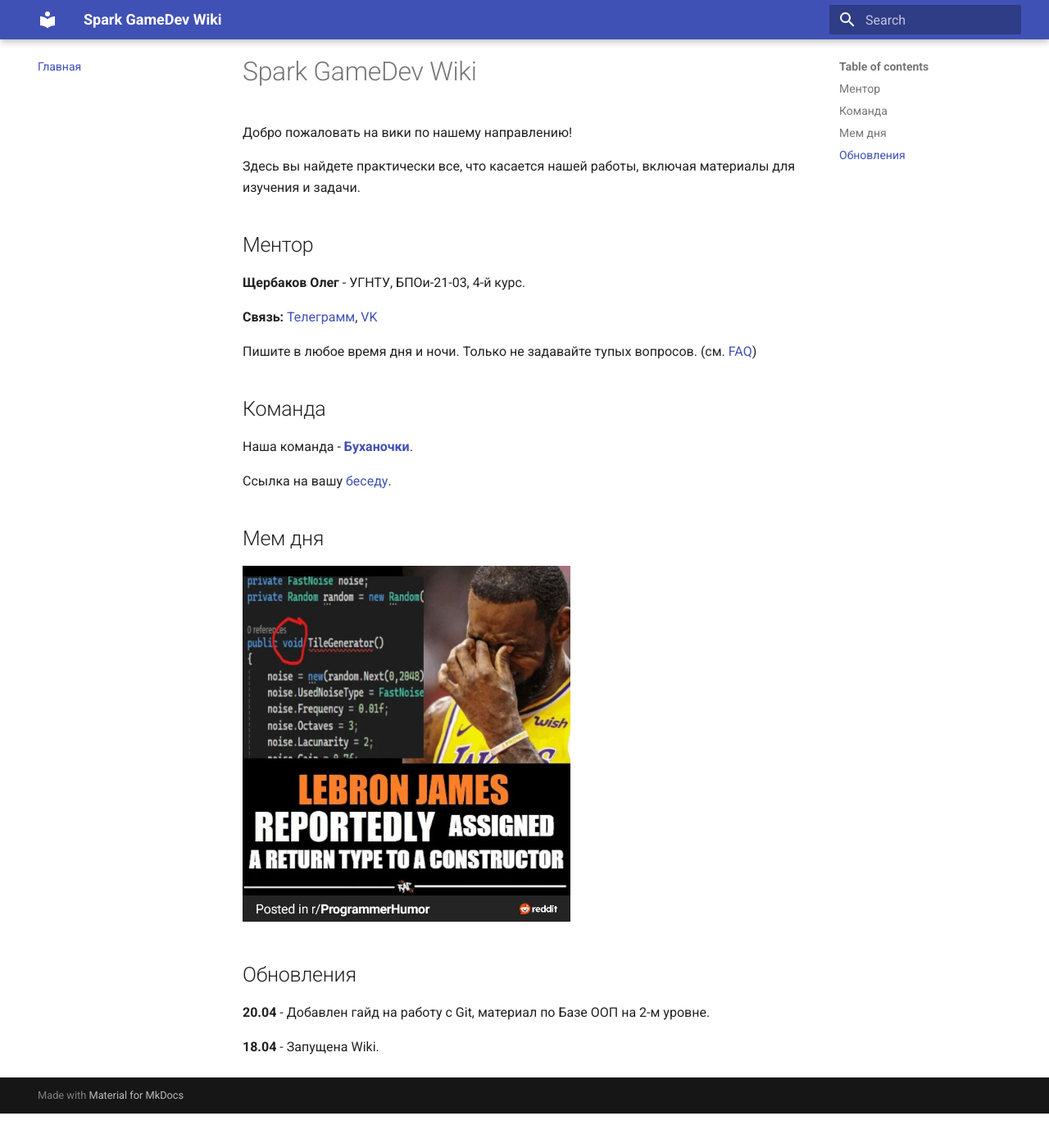
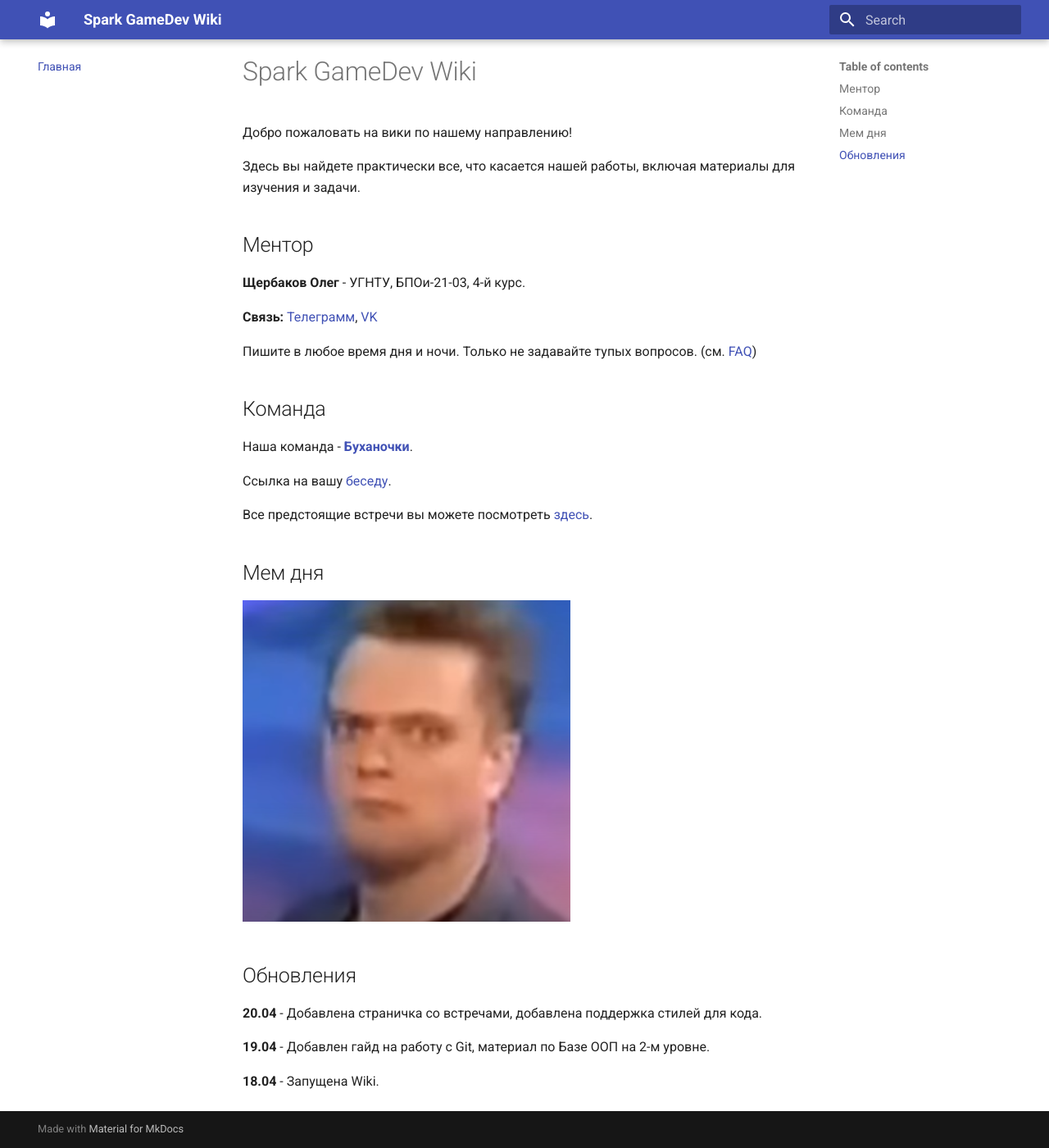
Before and after one commit to FrostHoll/spark-gamedev-wiki, an MkDocs documentation site: the page built from docs/index.md, in a window 1280 px wide and 1400 px high, scrolled down 79 px. Shown: the whole window at 82% size. Built offline with MkDocs 1.6.1 and Material for MkDocs 9.7.7, drawn with Linux system fonts in a browser that asks for light colours; before the commit the page ends 1437 px from its top, so only the background shows below that.

Commit message:
20.04 (for real)
-added meetings page
-added code highlighting
-changed OOP base page name

```diff
--- a/docs/index.md
+++ b/docs/index.md
@@ -18,12 +18,16 @@
 
 Ссылка на вашу [беседу](https://t.me/+zqDyQTd0GLIxZTVi).
 
+Все предстоящие встречи вы можете посмотреть [здесь](team/meetings.md).
+
 ## Мем дня
 
 <img src="attachments/meme1.png" width="400" height="400">
 
 ## Обновления
 
-**20.04** - Добавлен гайд на работу с Git, материал по Базе ООП на 2-м уровне.
+**20.04** - Добавлена страничка со встречами, добавлена поддержка стилей для кода.
+
+**19.04** - Добавлен гайд на работу с Git, материал по Базе ООП на 2-м уровне.
 
 **18.04** - Запущена Wiki.
--- a/mkdocs.yml
+++ b/mkdocs.yml
@@ -11,6 +11,7 @@
   - Главная: 'index.md'
   - Наша команда:
     - Наша команда: 'team/team_index.md'
+    - Встречи: 'team/meetings.md'
     - Сводка: 'https://docs.google.com/spreadsheets/d/10h4VtALQuqD2I97SMZjRGgB_mbOLreOIRDi3-VYRbuI/edit?usp=sharing'
     - Личные дела:
       - Александр: 'team/files/Alexander.md'
@@ -37,9 +38,11 @@
       - База C# Metanit: 'learn/lvl_1/metanit_csharp.md'
       - 1.1 Сортировка сериалов: 'learn/lvl_1/1_1_sort.md'
     - 2-й уровень:
-      - Базы ООП: 'learn/lvl_2/OOP_base.md'
+      - База ООП: 'learn/lvl_2/OOP_base.md'
 markdown_extensions:
   - admonition
   - toc
+  - pymdownx.highlight
+  - pymdownx.superfences
 extra_css:
   - "https://fonts.googleapis.com/css2?family=Roboto:wght@300;400;500&display=swap"
```
Also changed, not shown: docs/learn/lvl_2/OOP_base.md (+1 -1 lines), docs/team/meetings.md (added, +8 -0 lines), docs/attachments/meme1.png, 1 other file.
